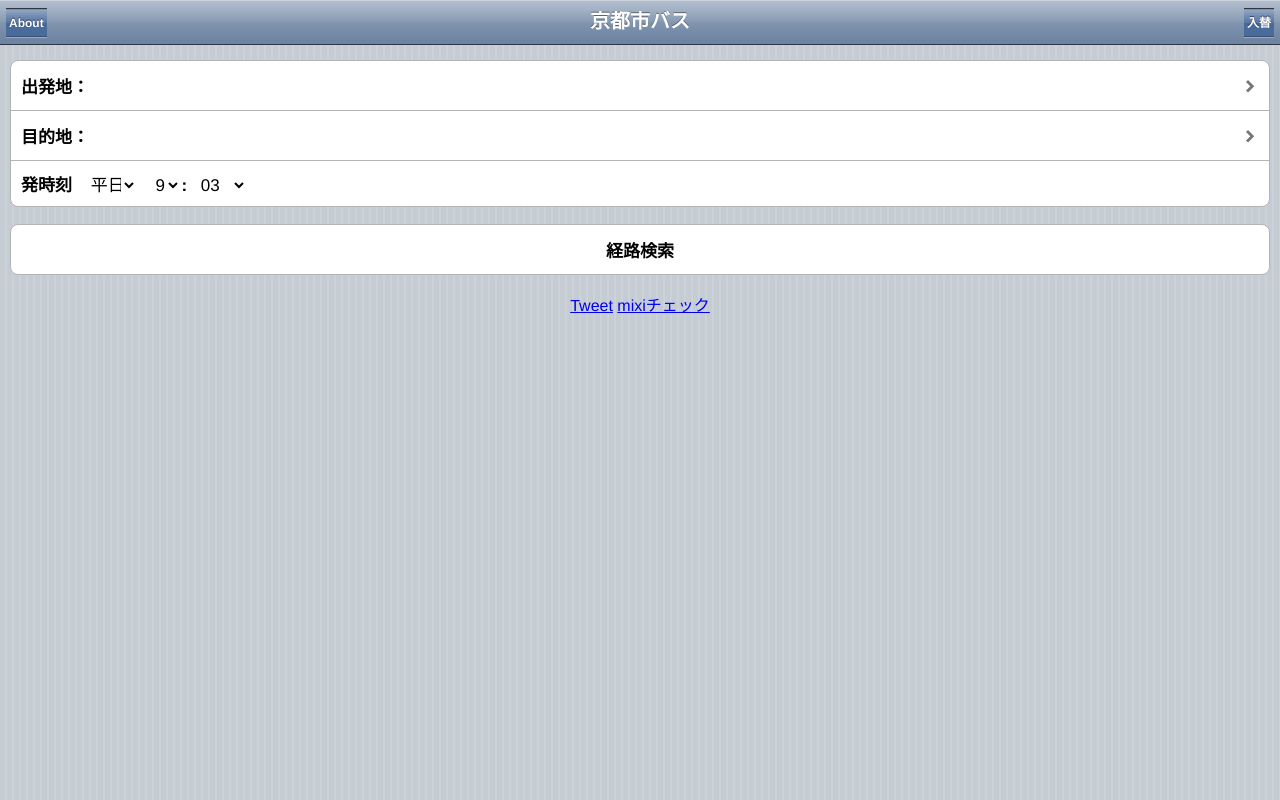
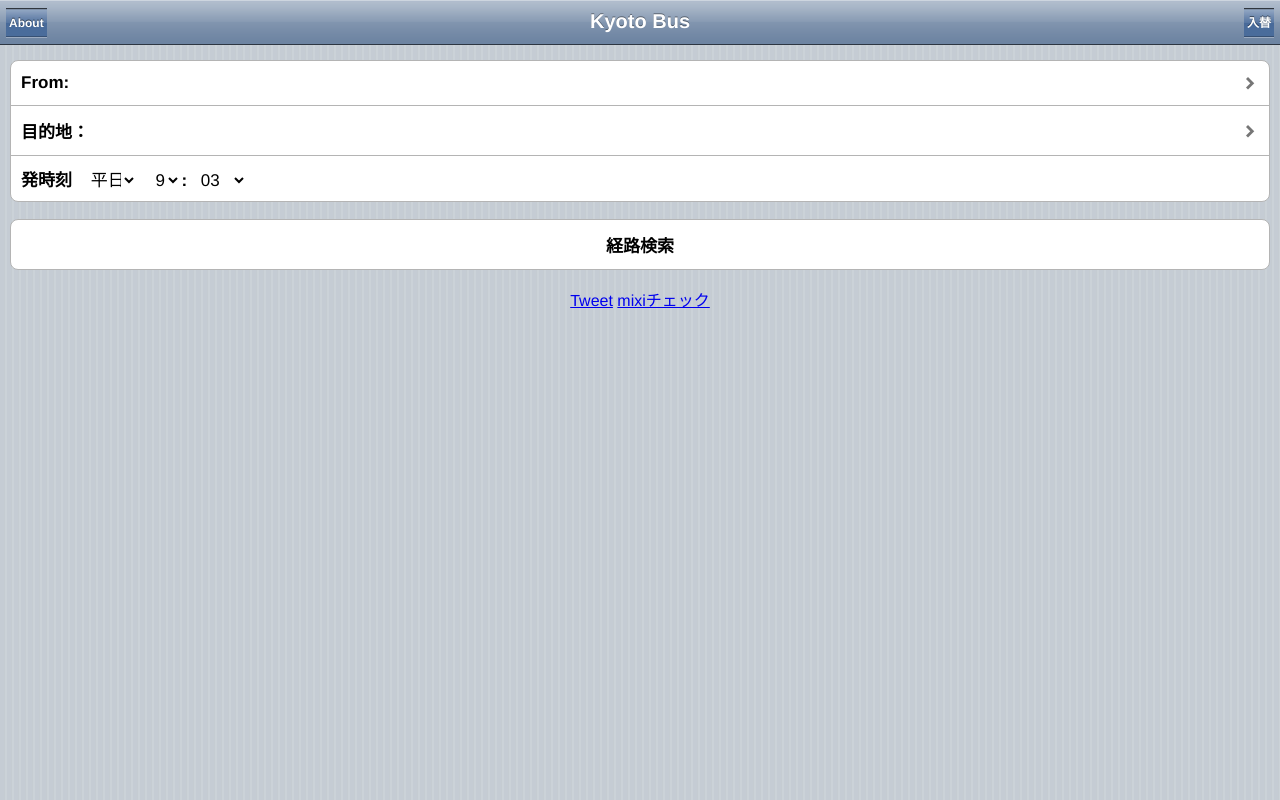
Before and after one commit to melvinxie/xbus, a Django app: template appengine/templates/index.html in a window 1280 px wide. Run offline with Django 3.2, Linux system fonts and the light colour scheme; the template is opened without the code that fills it, so the values that code supplies are empty; some libraries are stand-ins or nearby versions.

Commit message:
create locale ja

```diff
--- a/appengine/templates/index.html
+++ b/appengine/templates/index.html
@@ -1,3 +1,4 @@
+{% load i18n %}
 <!DOCTYPE html>
 <html manifest="cache.manifest">
 <head>
@@ -5,7 +6,7 @@
   <meta name="description" content="京都市バス経路検索：最寄バス停も出発到着時刻もすぐ分かる。iPhone, Androidなどをサポート" />
   <meta name="keywords" content="京都,バス,市バス,経路,検索,モバイル,携帯,最寄,出発,到着,時刻,時間,kyoto,bus,iphone,andriod" />
   <meta name="author" content="Mingmin Xie" />
-  <title>京都市バス</title>
+  <title>{% trans "Kyoto Bus" %}</title>
   <link rel="shortcut icon" href="/favicon.ico">
   <link rel="mixi-check-image" type="image/jpeg" href="http://www.xbus.info/static/img/1.jpg" />
   <script src="http://code.jquery.com/jquery-1.4.2.min.js" type="text/javascript" charset="utf-8"></script>
@@ -21,12 +22,12 @@
 <body id="jqt">
 <div id="home" class="current">
   <div class="toolbar">
-    <h1>京都市バス</h1>
+    <h1>{% trans "Kyoto Bus" %}</h1>
     <a class="button leftButton slideup" href="#about">About</a>
     <a id="swap" class="button" href="#">入替</a>
   </div>
   <ul class="rounded">
-    <li class="arrow"><a id="from_link" href="#selection">出発地：</a></li>
+    <li class="arrow"><a id="from_link" href="#selection">{% trans "From: " %}</a></li>
     <li class="arrow"><a id="to_link" href="#selection">目的地：</a></li>
     <li style="color:black">
       発時刻
--- a/appengine/timetables/views.py
+++ b/appengine/timetables/views.py
@@ -1,4 +1,6 @@
 from django.shortcuts import render_to_response
+from django.utils import translation
 
 def index(request):
+    translation.activate('ja-jp')
     return render_to_response('index.html', {'mobile': request.mobile})
```
Also changed, not shown: appengine/locale/ja/LC_MESSAGES/django.po (added), 1 other file.
